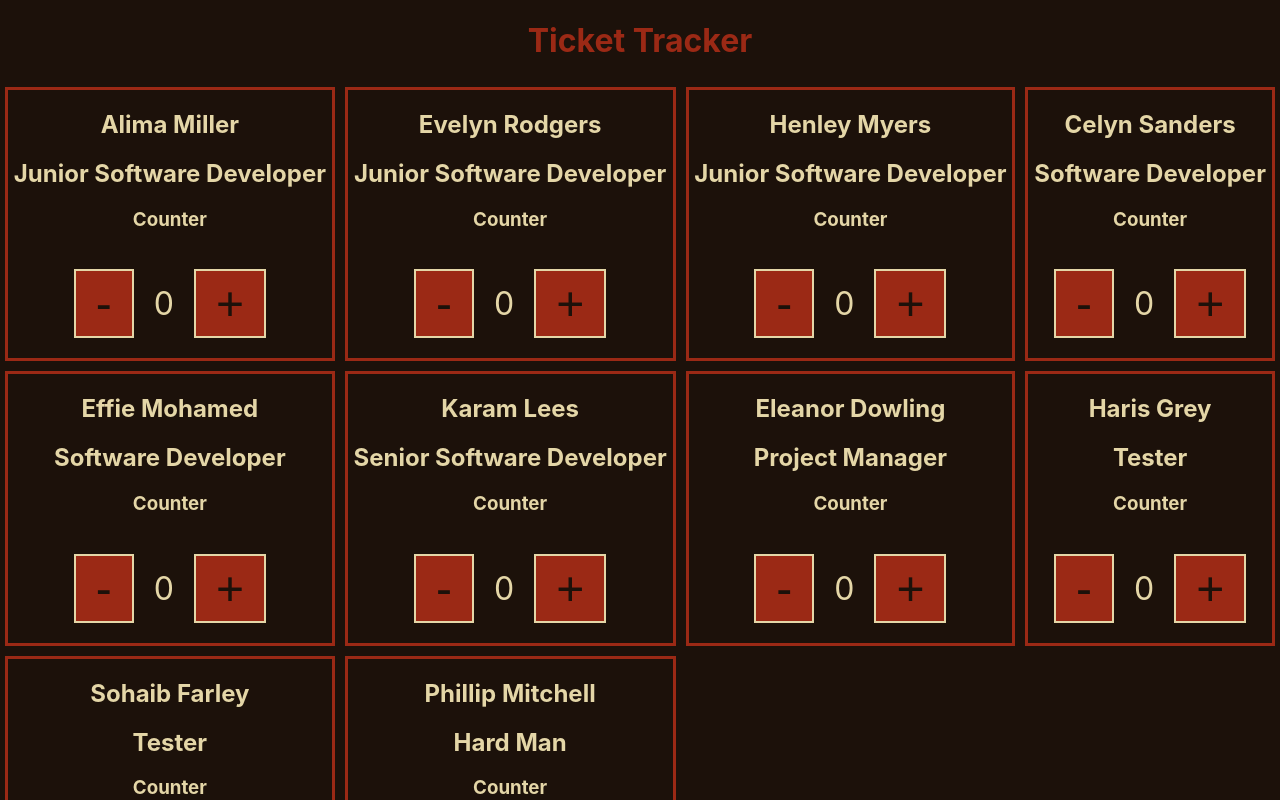
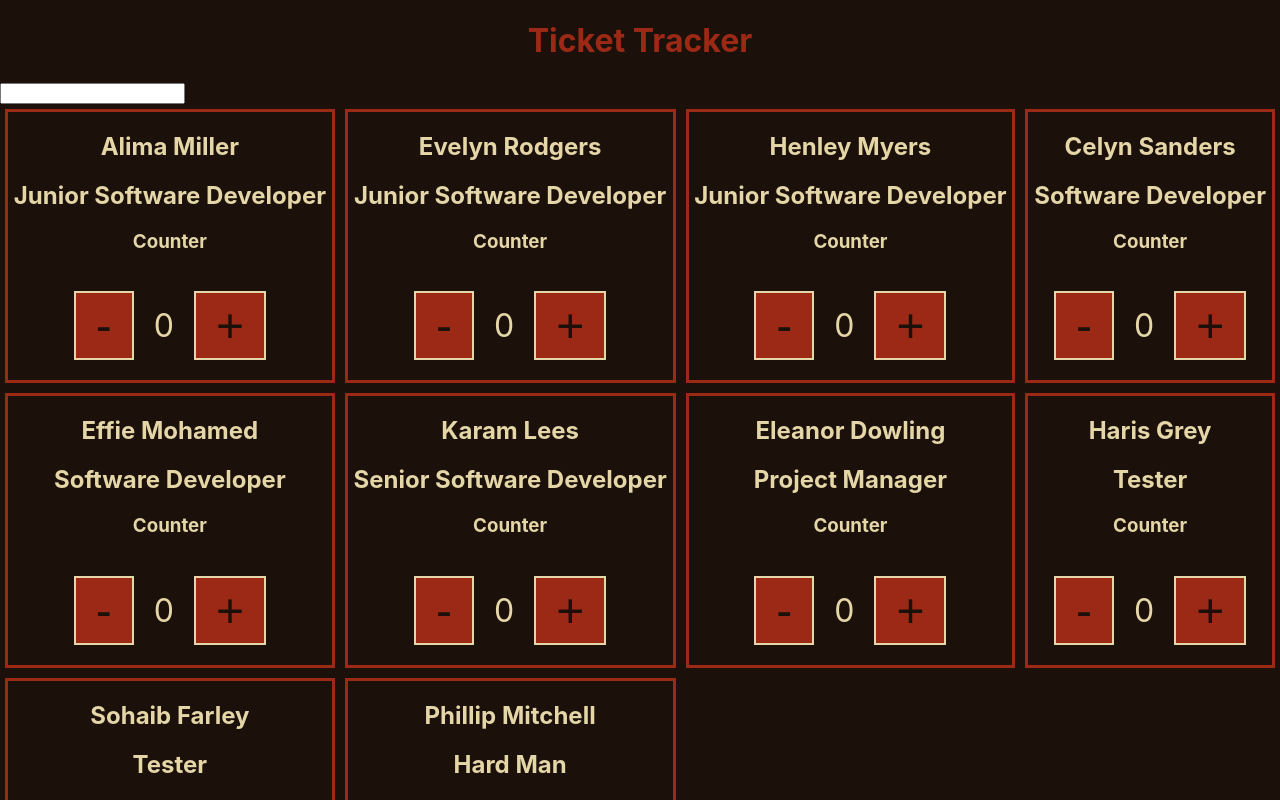
Before and after one commit to LewisLovett/ticket-tracker, a React (Create React App) app in the folder ticket-tracker/: page / in a window 1280 px wide. Shown: the top 800 px of the page. Built offline with nearby package versions, Linux system fonts and the light colour scheme.

Commit message:
Added search functionality

```diff
--- a/ticket-tracker/src/App.js
+++ b/ticket-tracker/src/App.js
@@ -1,21 +1,16 @@
 import logo from './logo.svg';
 import './App.scss';
-import Ticket from './containers/Ticket/Ticket.jsx';
+import TicketContainer from './containers/TicketContainer/TicketContainer.jsx'
 import team from './data/team.js';
 
 function App() {
-  const ticketListJSX = team.map((ticket) => (
 
-    <Ticket ticketName = {ticket.name} ticketRole = {ticket.role}/>
-));
 
 
   return (
     <div className="App">
       <h1>Ticket Tracker</h1>
-      <div className="ticketContainer">
-      {ticketListJSX}
-      </div>
+      <TicketContainer teamArry = {team} />
     </div>
   );
 }
--- /dev/null
+++ b/ticket-tracker/src/containers/TicketContainer/TicketContainer.jsx
@@ -0,0 +1,39 @@
+import { useState } from "react";
+import Ticket from '../Ticket/Ticket.jsx';
+const TicketContainer = (props) => {
+    const {teamArry} = props;
+    const [ticketListJSX, setTicketListJSX] = useState(
+        teamArry.map((ticket) => (
+            <Ticket ticketName = {ticket.name} ticketRole = {ticket.role}/>
+        ))
+    );
+
+
+
+    const handleSearchInput = (event) =>{
+
+        const ticketName = event.target.value;
+        const lenOfInput = ticketName.length;
+        const filteredArry = (teamArry.filter(ticket=> ticket.name.substring(0,lenOfInput) == ticketName.substring(0,lenOfInput)));
+        setTicketListJSX(
+            filteredArry.map((ticket) => (
+                <Ticket ticketName = {ticket.name} ticketRole = {ticket.role}/>
+            ))
+        )
+
+
+    }
+
+    const ticketContainerJSX = (
+        <>
+        <input className='nameSearch' onInput={handleSearchInput}/>
+        <div className="ticketContainer">
+            {ticketListJSX}
+        </div>
+        </>
+    )
+
+    return (ticketContainerJSX);
+}
+
+export default TicketContainer;
```
